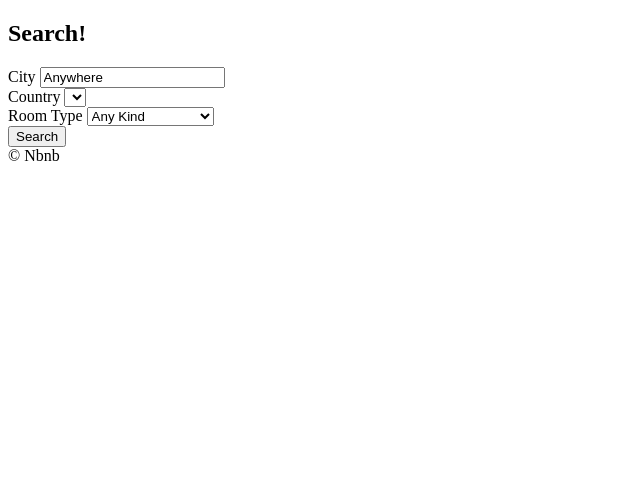
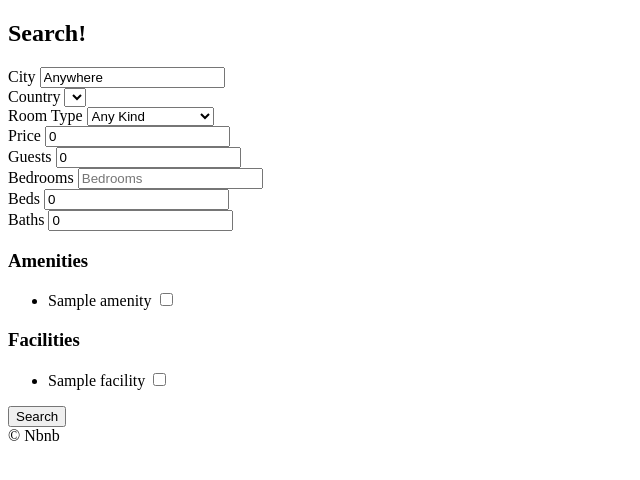
Before and after one commit to IntelligenceTeam/Airbnb-clone, a Django app: page /rooms/search/ in a window 1280 px wide. Shown: the part 60-540 px from the top of the page, without its empty margins (0-640 px from the left). Run offline with Django 3.2, Linux system fonts and the light colour scheme; tables that the repository leaves empty hold one stand-in row (values such as "Sample post"); lists and menus that the app fills with data are empty.

Commit message:
#13.3 Amenities and Facilities Form

```diff
--- a/rooms/views.py
+++ b/rooms/views.py
@@ -27,10 +27,36 @@ def search(request):
     city = str.capitalize(city)
     country = request.GET.get("country", "KR")
     room_type = int(request.GET.get("room_type", 0))
+    price = int(request.GET.get("price", 0))
+    guests = int(request.GET.get("guests", 0))
+    bedrooms = int(request.GET.get("bedrooms", 0))
+    beds = int(request.GET.get("beds", 0))
+    baths = int(request.GET.get("baths", 0))
+    s_amenities = request.GET.get("amenities")
+    s_facilities = request.GET.get("facilities")
+    print(s_amenities, s_facilities)
+
     room_types = models.RoomType.objects.all()
 
-    form = {"city": city, "s_room_type": room_type, "s_country": country}
+    form = {
+        "city": city,
+        "s_room_type": room_type,
+        "s_country": country,
+        "price": price,
+        "guests": guests,
+        "bedrooms": bedrooms,
+        "beds": beds,
+        "baths": baths,
+    }
 
-    choices = {"countries": countries, "room_types": room_types}
+    amenities = models.Amenity.objects.all()
+    facilities = models.Facility.objects.all()
 
-    return render(request, "rooms/search.html", {**form, **choices},)
+    choices = {
+        "countries": countries,
+        "room_types": room_types,
+        "amenities": amenities,
+        "facilities": facilities,
+    }
+
+    return render(request, "rooms/search.html", {**form, **choices})
--- a/templates/rooms/search.html
+++ b/templates/rooms/search.html
@@ -23,7 +23,8 @@ Search
         <label for="country">Country</label>
         <select name="country" id="country">
             {% for country in countries %}
-            <option value="{{country.code}}">{{country.name}}</option>
+            <option value="{{country.code}}" {% if country.code == s_country %}selected{% endif %}>{{country.name}}
+            </option>
             {% endfor %}
         </select>
     </div>
@@ -38,6 +39,50 @@ Search
             {% endfor %}
         </select>
     </div>
+    <div>
+        <label for="price">Price</label>
+        <input value="{{price}}" type="number" name="price" id="price" placeholder="Price">
+    </div>
+    <div>
+        <label for="guests">Guests</label>
+        <input value="{{guests}}" type="number" name="guests" id="guests" placeholder="Guests">
+    </div>
+    <div>
+        <label for="bedrooms">Bedrooms</label>
+        <input value="{{bedroom}}" type="number" name="bedrooms" id="bedrooms" placeholder="Bedrooms">
+    </div>
+    <div>
+        <label for="beds">Beds</label>
+        <input value="{{beds}}" type="number" name="beds" id="beds" placeholder="Beds">
+    </div>
+    <div>
+        <label for="baths">Baths</label>
+        <input value="{{baths}}" type="number" name="baths" id="baths" placeholder="Baths">
+    </div>
+    <div>
+        <h3>Amenities</h3>
+        <ul>
+
+            {% for amenity in amenities %}
+            <li>
+                <label for="a_{{amenity.pk}}">{{amenity.name}}</label>
+                <input id="a_{{amenity.pk}}" name="amenities" type="checkbox" value="{{amenity.pk}}" />
+
+            </li>
+            {% endfor %}
+        </ul>
+    </div>
+    <div>
+        <h3>Facilities</h3>
+        <ul>
+            {% for facility in facilities %}
+            <li>
+                <label for="f_{{facility.pk}}">{{facility.name}}</label>
+                <input id="f_{{facility.pk}}" name="facilities" type="checkbox" value="{{facility.pk}}" />
+            </li>
+            {% endfor %}
+        </ul>
+    </div>
     <button>Search</button>
 </form>
 
```
